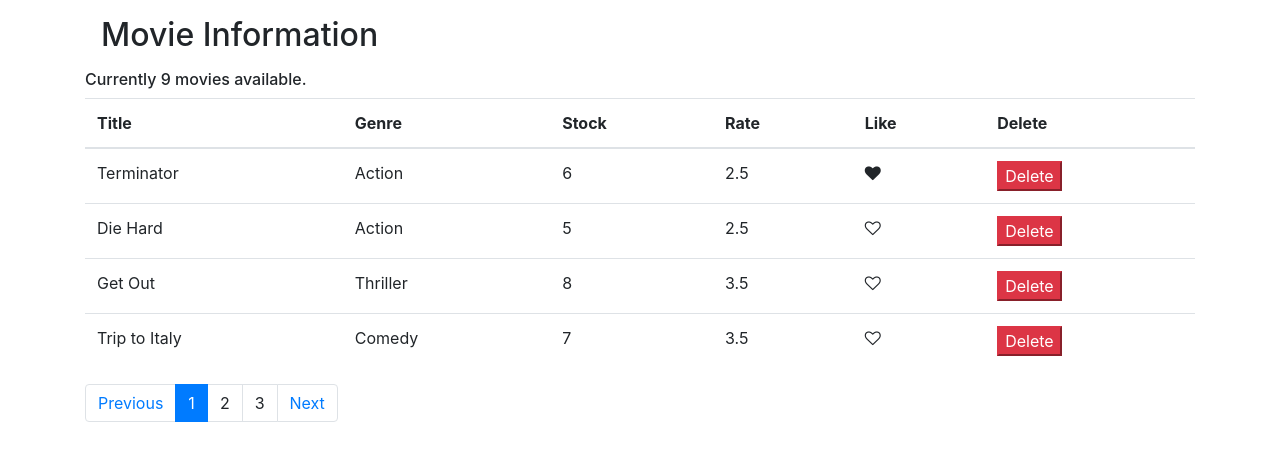
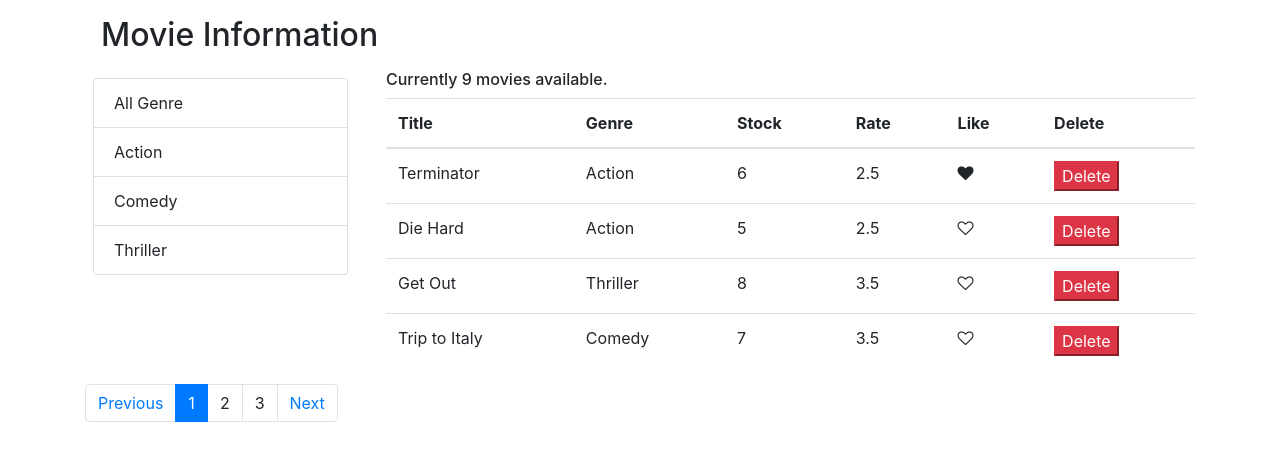
Before and after one commit to olee2002/vidly, a React (Create React App) app: page / in a window 1280 px wide. Shown: the top 460 px of the page. Built offline with nearby package versions, Linux system fonts and the light colour scheme.

Commit message:
sort added

```diff
--- a/src/components/movie.js
+++ b/src/components/movie.js
@@ -1,8 +1,17 @@
 import React from 'react';
 import Like from './like';
+import Sort from './sort';
 
-const Movie = (props) => <div>
-    <h2 className="m-3">Movie Information</h2>
+const Movie = (props) => <div className='row' >
+
+
+    <div className='col-3 m-2'>
+        <Sort
+            handleGenre={props.handleGenre}
+            isSeleted={props.isSeleted}
+        />
+    </div>
+    <div className='col'>
         <h6>Currently {props.count} movies available.</h6>
         <table className="table">
             <thead>
@@ -38,5 +47,6 @@ const Movie = (props) => <div>
 
         </table>
     </div>
+</div>
 
 export default Movie;
--- a/src/components/movies.js
+++ b/src/components/movies.js
@@ -1,7 +1,9 @@
 import React, { Component } from 'react';
 import { getMovies, deleteMovie } from '../services/fakeMovieService';
+import { getGenres } from '../services/fakeGenreService';
 import Movie from './movie';
 import Pagination from './pagination';
+
 import { paginate } from '../utils/paginate';
 
 class Movies extends Component {
@@ -9,7 +11,8 @@ class Movies extends Component {
     state = {
         movies: [],
         perPage: 4,
-        currentPage: 1
+        currentPage: 1,
+        isSelected: false
     };
 
     componentDidMount = () => {
@@ -35,7 +38,16 @@ class Movies extends Component {
         this.setState({ currentPage: page })
     }
 
+    handleGenre = (genre) => {
+
+        const filteredMovies = this.state.movies.filter(movie => movie.genre.name === genre)
+        console.log(genre === 'All Genre' ? this.state.movies : filteredMovies)
+        this.setState({ movies: filteredMovies, isSelected: !this.state.isSeleted })
+        console.log(this.state.isSelected)
+    }
+
     render() {
+        console.log(getGenres())
         const tableHead = ['Title', 'Genre', 'Stock', 'Rate', 'Like', 'Delete'];
         const { length: count } = this.state.movies;
         const { perPage, currentPage, movies } = this.state;
@@ -44,12 +56,15 @@ class Movies extends Component {
         const moviesPerPage = paginate(movies, currentPage, perPage)
         console.log(moviesPerPage)
         return <div>
+            <h2 className="m-3">Movie Information</h2>
             <Movie
                 movies={moviesPerPage}
                 tableHead={tableHead}
                 deleteMovie={this.deleteMovie}
                 count={count}
+                handleGenre={this.handleGenre}
                 handleLike={this.handleLike}
+                isSeleted={this.state.isSeleted}
             />
             <Pagination
                 count={count}
--- /dev/null
+++ b/src/components/sort.js
@@ -0,0 +1,17 @@
+import React from 'react';
+
+const Sort = (props) => {
+    const { handleGenre, isSelected } = props;
+
+    const genre = ['All Genre', 'Action', 'Comedy', 'Thriller'];
+    return <ul className="list-group" style={{ cursor: 'pointer' }}>
+        {genre.map(g =>
+            <li
+                onClick={() => handleGenre(g)}
+                className={isSelected ? "list-group-item Active" : "list-group-item"}> {g}
+            </li>
+        )}
+    </ul >
+}
+
+export default Sort;
```
Also changed, not shown: src/utils/paginate.js (+10 -1 lines). Lines whose indentation alone changed are shown as unchanged.
